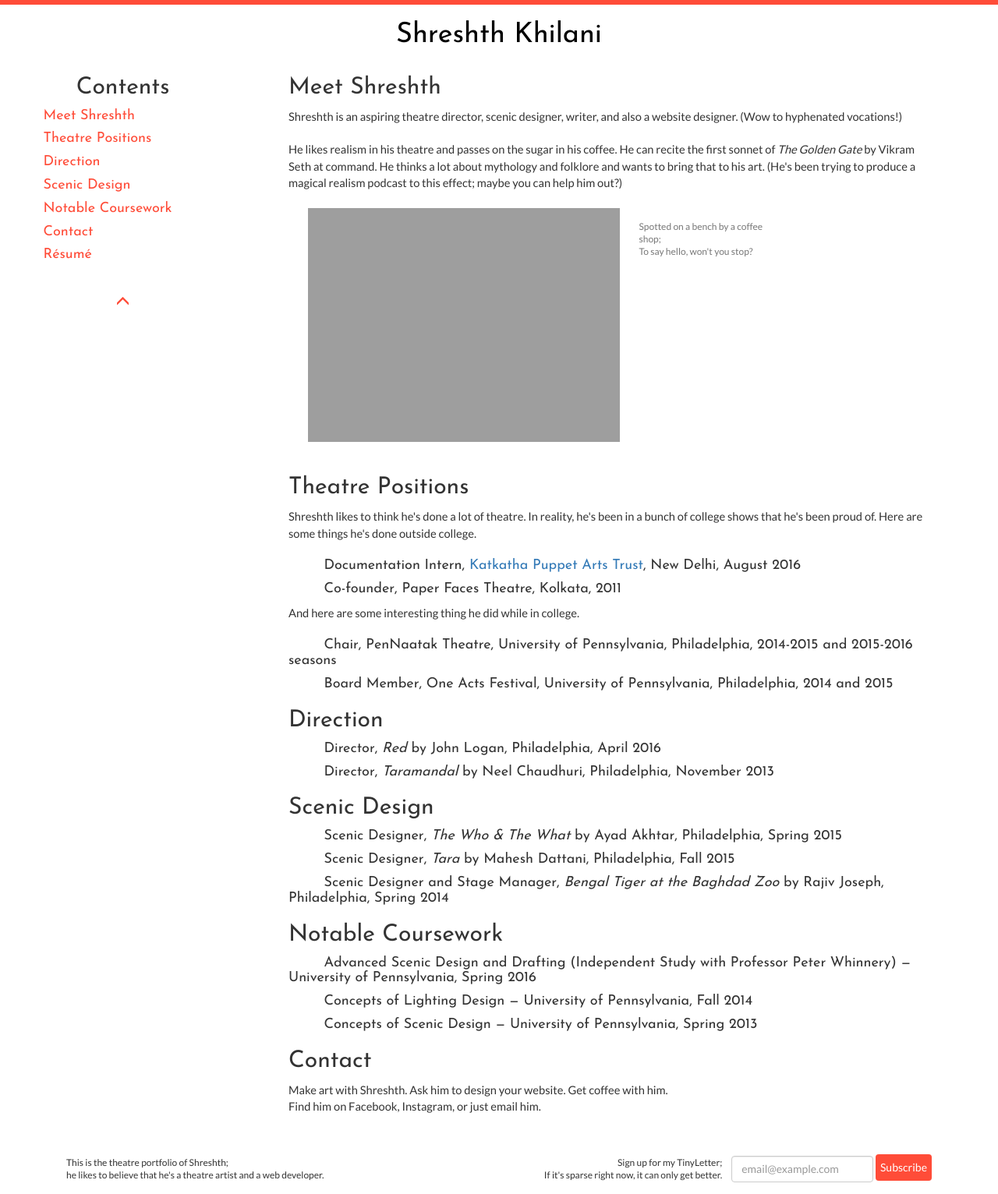
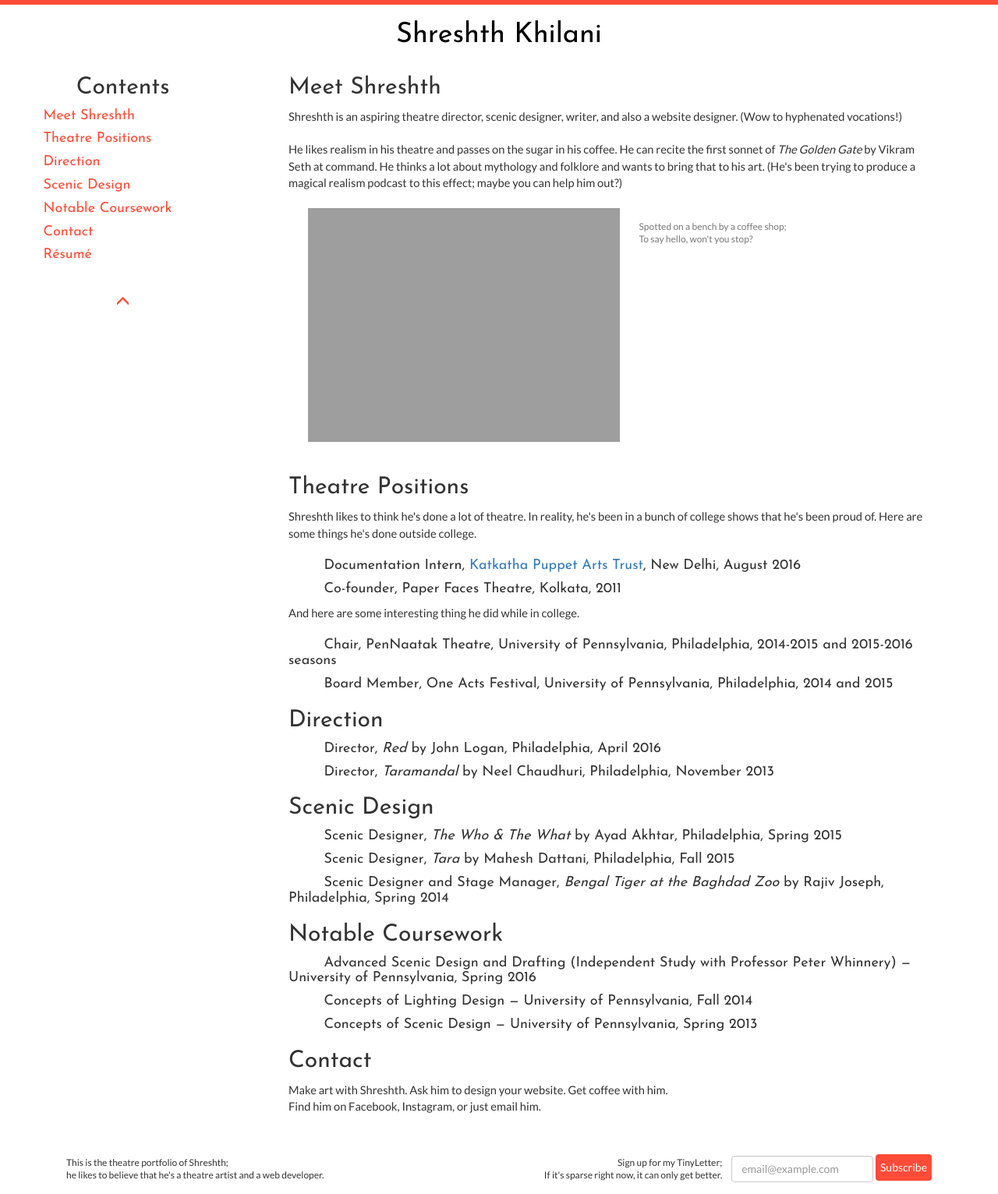
Before and after one commit to shreshthkhilani/shreshthkhilani.github.io, a Jekyll site: the page built from index.html, in a window 1280 px wide. Shown: the whole page at 78% size. Built offline with Jekyll 4.4.1, drawn with Linux system fonts in a browser that asks for light colours; nearby versions of some CDN libraries.

Commit message:
Fix caption width.

```diff
--- a/stylesheets/style.css
+++ b/stylesheets/style.css
@@ -59,7 +59,7 @@ p {
 
 .postcaption, .postcaptionright {
 	display: inline-block;
-	max-width: 21%;
+	/*max-width: 21%;*/
 	margin-left: 3%;
 	margin-right: 3%;
 	font-size: 9pt;
```
